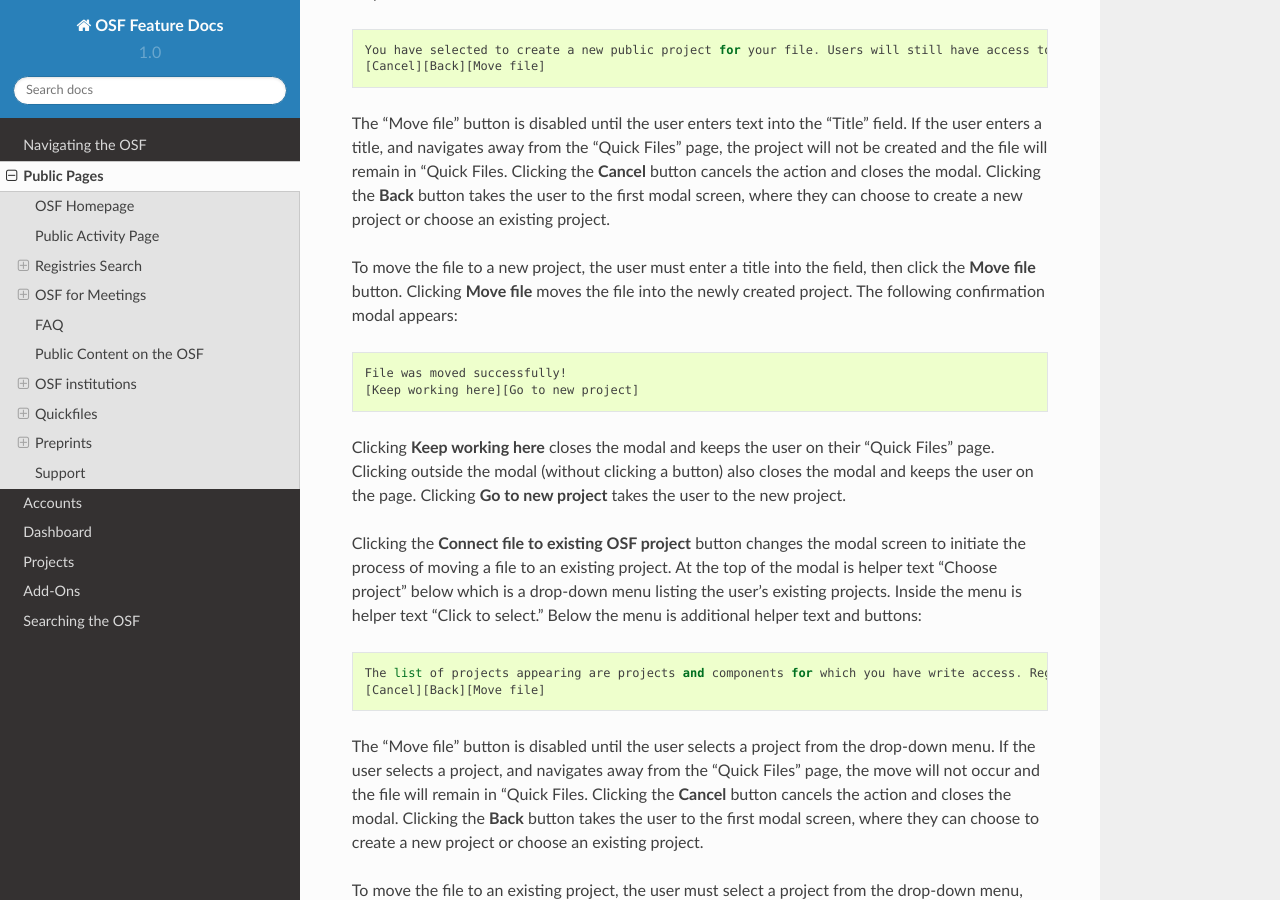
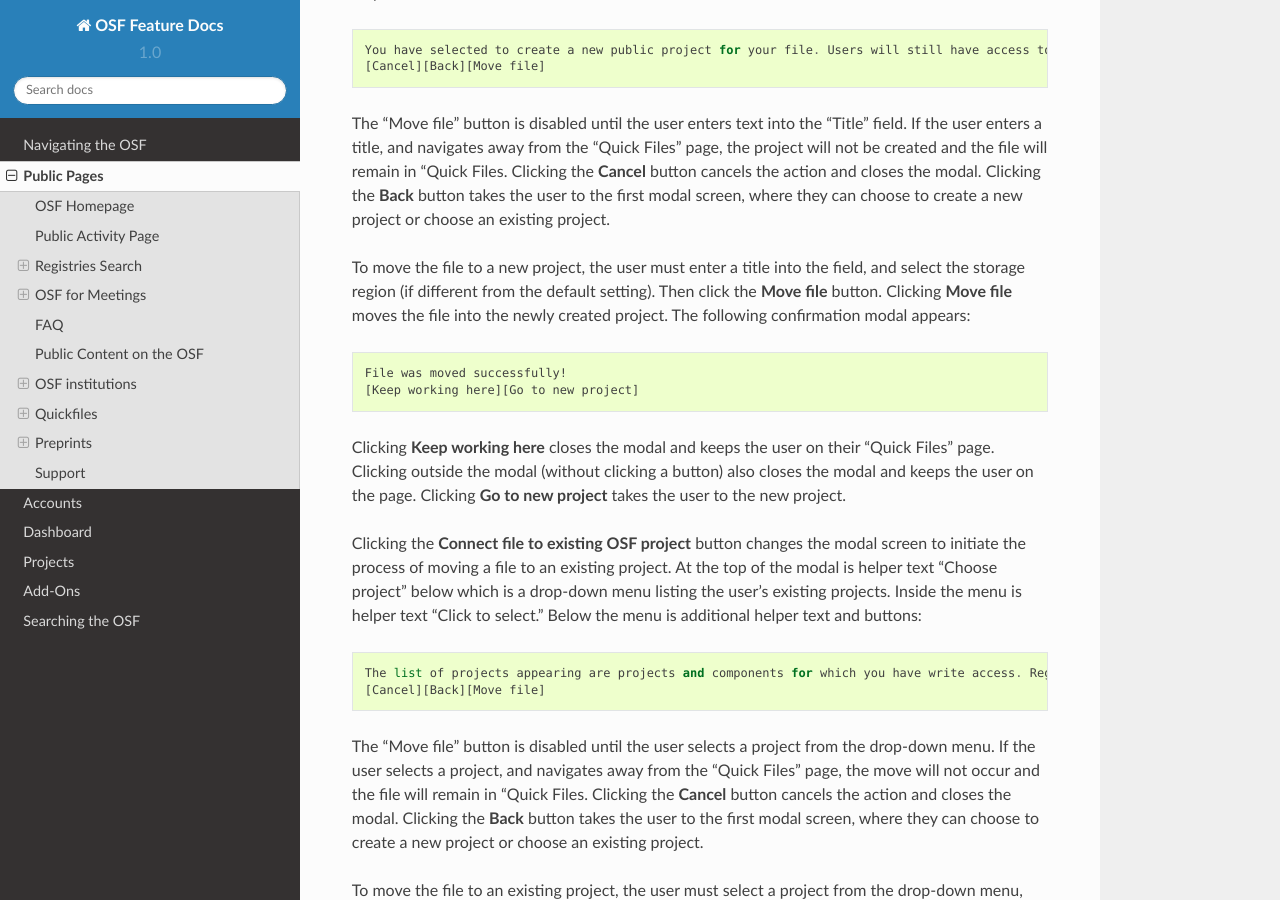
Before and after one commit to CenterForOpenScience/OSFDocs, a Sphinx documentation site: the page built from docs/pages/pages_index.rst, in a window 1280 px wide and 900 px high, scrolled down 12143 px. Built offline with Sphinx 7.4.7 and the Read the Docs theme 2.0.0, drawn with Linux system fonts in a browser that asks for light colours.

Commit message:
Include storage location

```diff
--- a/docs/pages/include/quickfiles.rst
+++ b/docs/pages/include/quickfiles.rst
@@ -105,7 +105,7 @@
 
 The "Move file" button is disabled until the user enters text into the "Title" field. If the user enters a title, and navigates away from the "Quick Files" page, the project will not be created and the file will remain in "Quick Files. Clicking the **Cancel** button cancels the action and closes the modal. Clicking the **Back** button takes the user to the first modal screen, where they can choose to create a new project or choose an existing project.
 
-To move the file to a new project, the user must enter a title into the field, then click the **Move file** button. Clicking **Move file** moves the file into the newly created project. The following confirmation modal appears::
+To move the file to a new project, the user must enter a title into the field, and select the storage region (if different from the default setting). Then click the **Move file** button. Clicking **Move file** moves the file into the newly created project. The following confirmation modal appears::
 
     File was moved successfully!
     [Keep working here][Go to new project]
```
